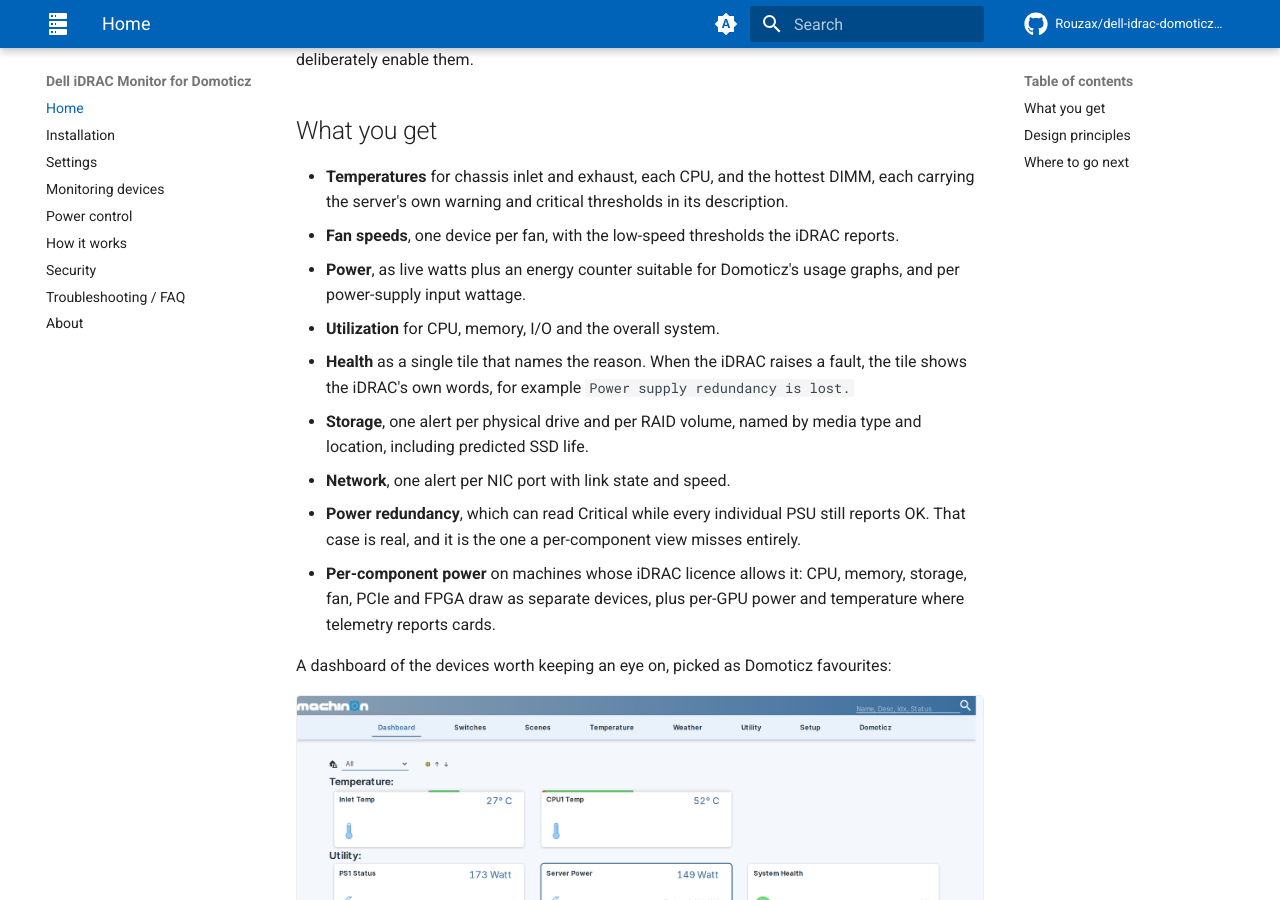
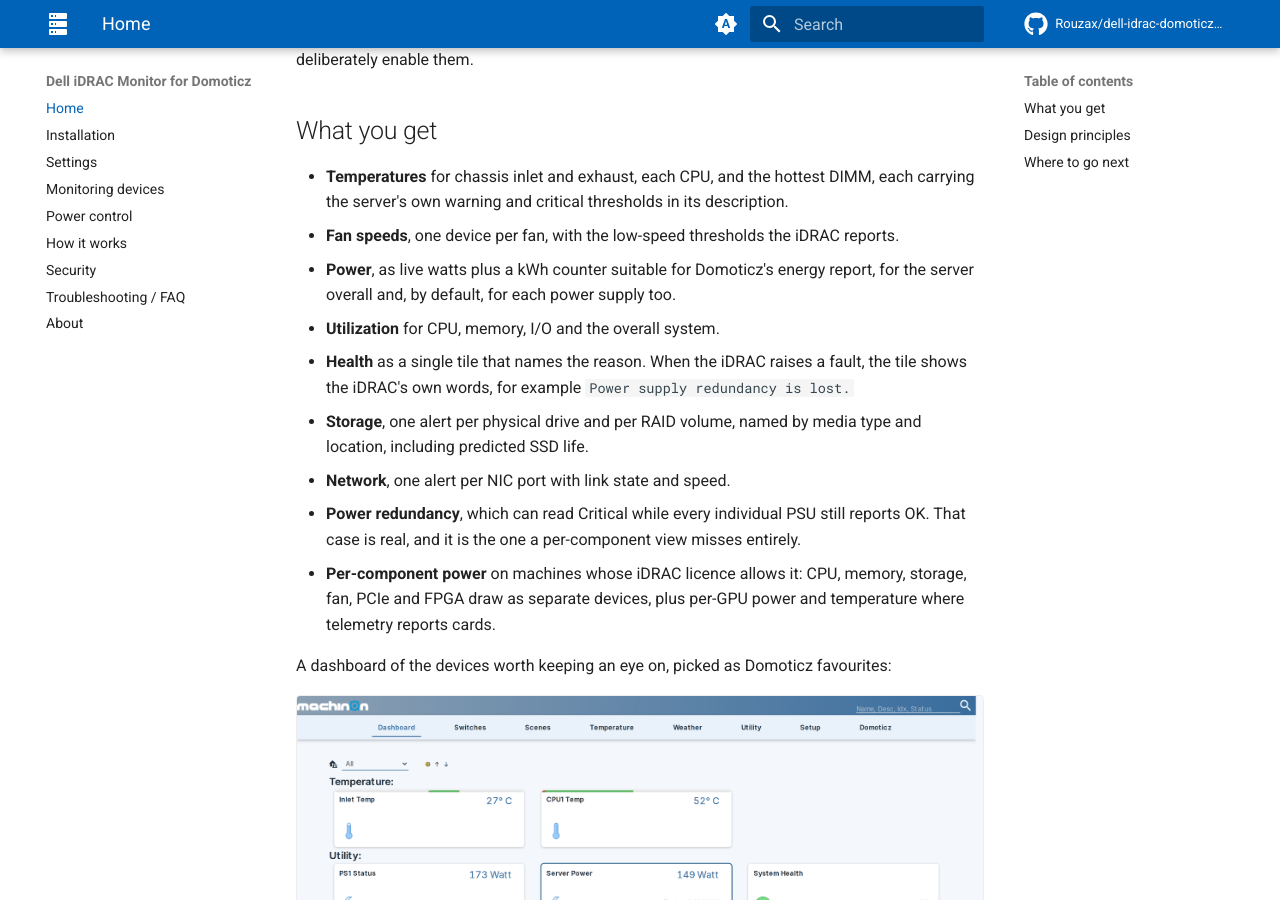
Before and after one commit to Rouzax/dell-idrac-domoticz-plugin, an MkDocs documentation site: the page built from docs/index.md, in a window 1280 px wide and 900 px high, scrolled down 631 px. Built offline with MkDocs 1.6.1 and Material for MkDocs 9.7.7, drawn with Linux system fonts in a browser that asks for light colours; comment, search, counter and statistics services are not loaded.

Commit message:
docs: fill in the remaining energy-counter documentation gaps
README.md was missing the Energy counters setting from its settings
table and did not say the per-component power devices are kWh
counters. docs/faq.md still described the energy counter mismatch
question as if Server Power were the only counter. docs/index.md
still described per-PSU power as a plain wattage figure separate from
the energy counter.

```diff
--- a/docs/index.md
+++ b/docs/index.md
@@ -12,7 +12,7 @@
 
 - **Temperatures** for chassis inlet and exhaust, each CPU, and the hottest DIMM, each carrying the server's own warning and critical thresholds in its description.
 - **Fan speeds**, one device per fan, with the low-speed thresholds the iDRAC reports.
-- **Power**, as live watts plus an energy counter suitable for Domoticz's usage graphs, and per power-supply input wattage.
+- **Power**, as live watts plus a kWh counter suitable for Domoticz's energy report, for the server overall and, by default, for each power supply too.
 - **Utilization** for CPU, memory, I/O and the overall system.
 - **Health** as a single tile that names the reason. When the iDRAC raises a fault, the tile shows the iDRAC's own words, for example `Power supply redundancy is lost.`
 - **Storage**, one alert per physical drive and per RAID volume, named by media type and location, including predicted SSD life.
```
Also changed, not shown: README.md (+4 -1 lines), docs/faq.md (+2 -0 lines).
